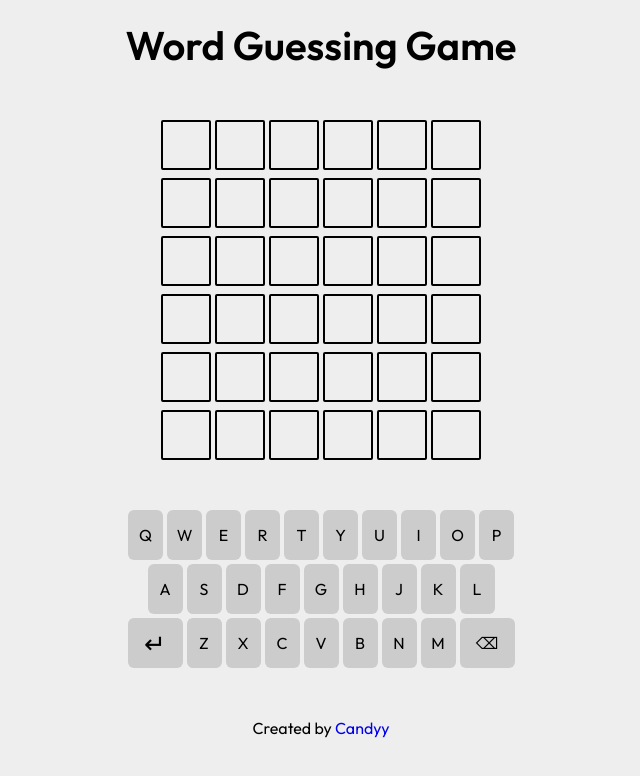
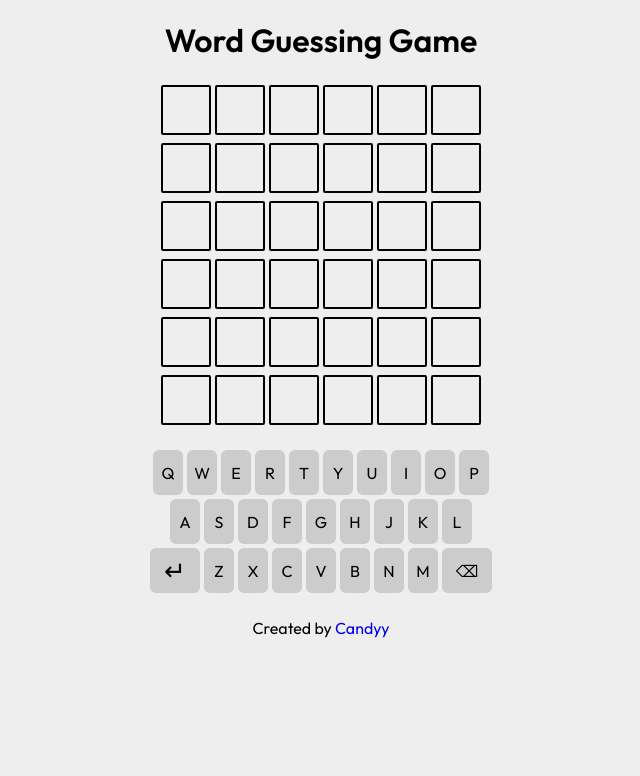
Before and after one commit to CandyyPL/react-wordle, a React (Vite) app: page / in a window 1280 px wide. Shown: the top 776 px of the page, without its empty margins (319-959 px from the left). Built offline with nearby package versions, Linux system fonts and the light colour scheme.

Commit message:
correct styling

```diff
--- a/src/components/Header/Header.module.css
+++ b/src/components/Header/Header.module.css
@@ -1,10 +1,11 @@
 @import "@fontsource/outfit/600";
 
 .heading {
-  font-size: 2.5rem;
+  font-size: 2rem;
   font-family: "Outfit", sans-serif;
   font-weight: bold;
   color: black;
+  text-align: center;
 
   margin: 0;
 }
--- a/src/components/Keyboard/Keyboard.module.css
+++ b/src/components/Keyboard/Keyboard.module.css
@@ -12,8 +12,8 @@
 }
 
 .keyboardKey {
-  width: 35px;
-  height: 50px;
+  width: 30px;
+  height: 45px;
 
   background-color: #ccc;
 
@@ -33,7 +33,7 @@
 }
 
 .wideKey {
-  width: 55px;
+  width: 50px;
 }
 
 .enterKey {
--- a/src/index.css
+++ b/src/index.css
@@ -15,7 +15,7 @@ html,
 body,
 #root {
   width: 100%;
-  height: 100vh;
+  height: 100%;
 
   margin: 0;
   padding: 0;
@@ -28,10 +28,11 @@ main {
   background-color: #eee;
 
   padding-top: 20px;
+  padding-bottom: 20px;
 
   display: flex;
   flex-direction: column;
   justify-content: flex-start;
   align-items: center;
-  gap: 50px;
+  gap: 25px;
 }
```
